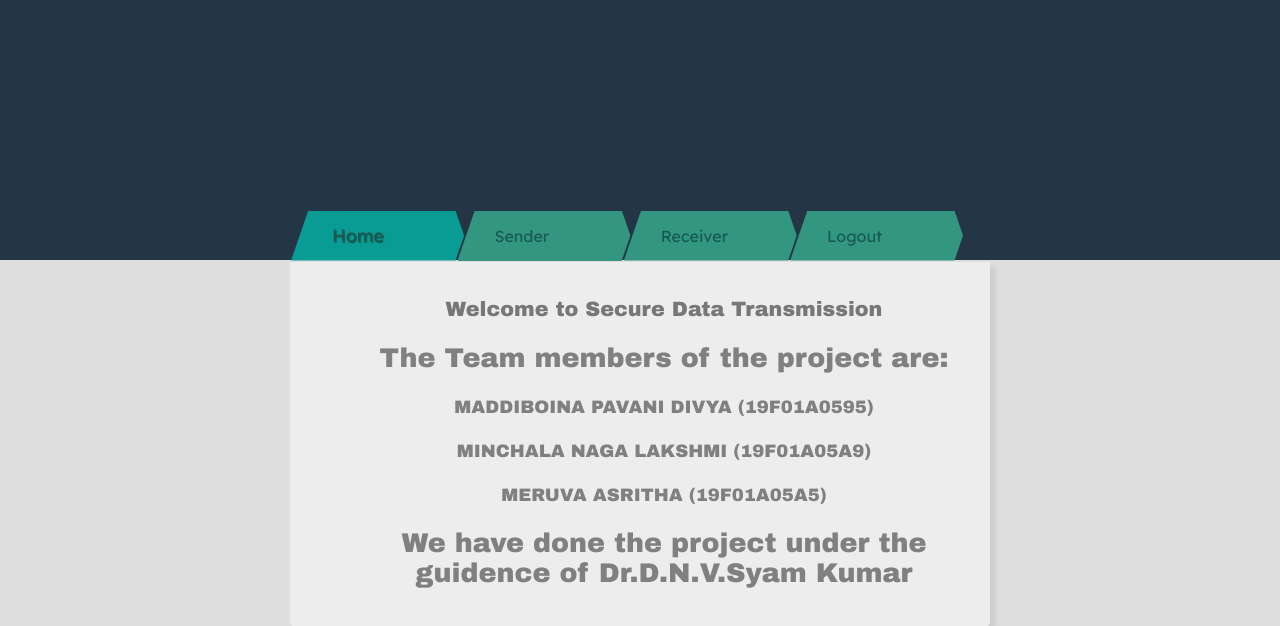
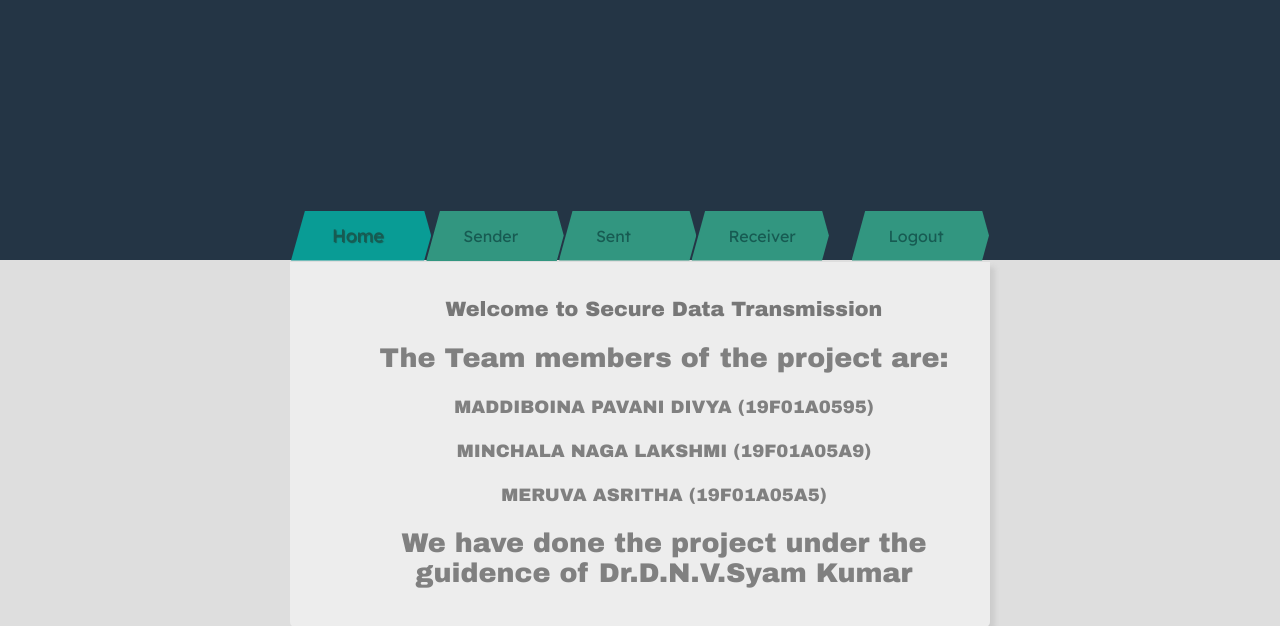
Before and after one commit to Maddiboinapav-ani/Secure-Data-Transmission, a Flask app: page /dashboard in a window 1280 px wide. Shown: the top 626 px of the page. Run offline with Flask 2, Linux system fonts and the light colour scheme.

Commit message:
updated menu

```diff
--- a/templates/dashboard.html
+++ b/templates/dashboard.html
@@ -15,6 +15,7 @@
                     <li class="with-submenu">
                         <i class="fa fa-briefcase"></i><a href="/sender">Sender</a>
                     </li>
+                    <li><i class="fa fa-user"></i><a href="/receiver">Sent Items</a></li>
                     <li><i class="fa fa-user"></i><a href="/receiver">Receiver</a></li>
                     <li><i class="fa fa-search"></i><a href="/logout">Logout</a></li>
                 </ul>
```
